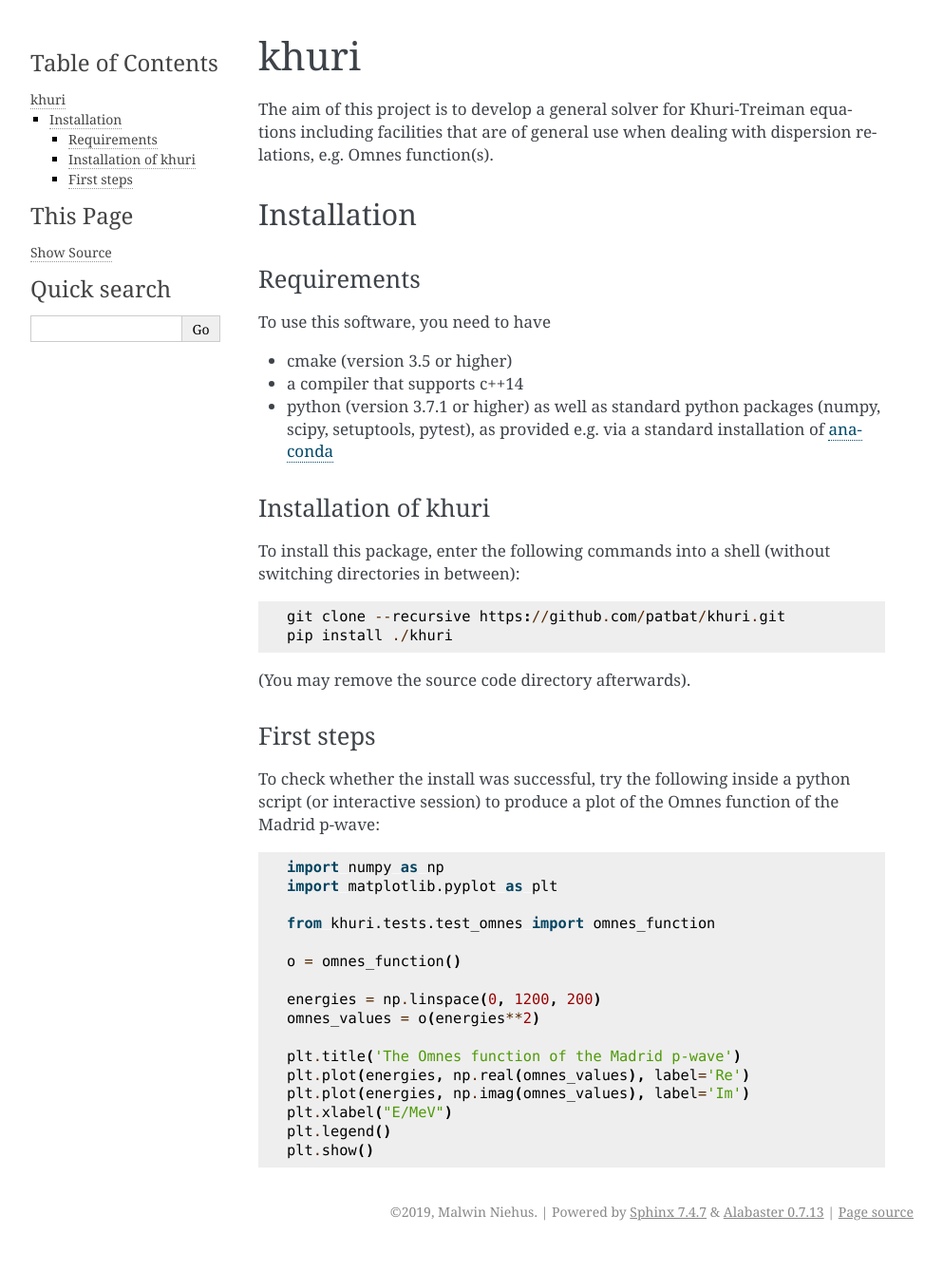
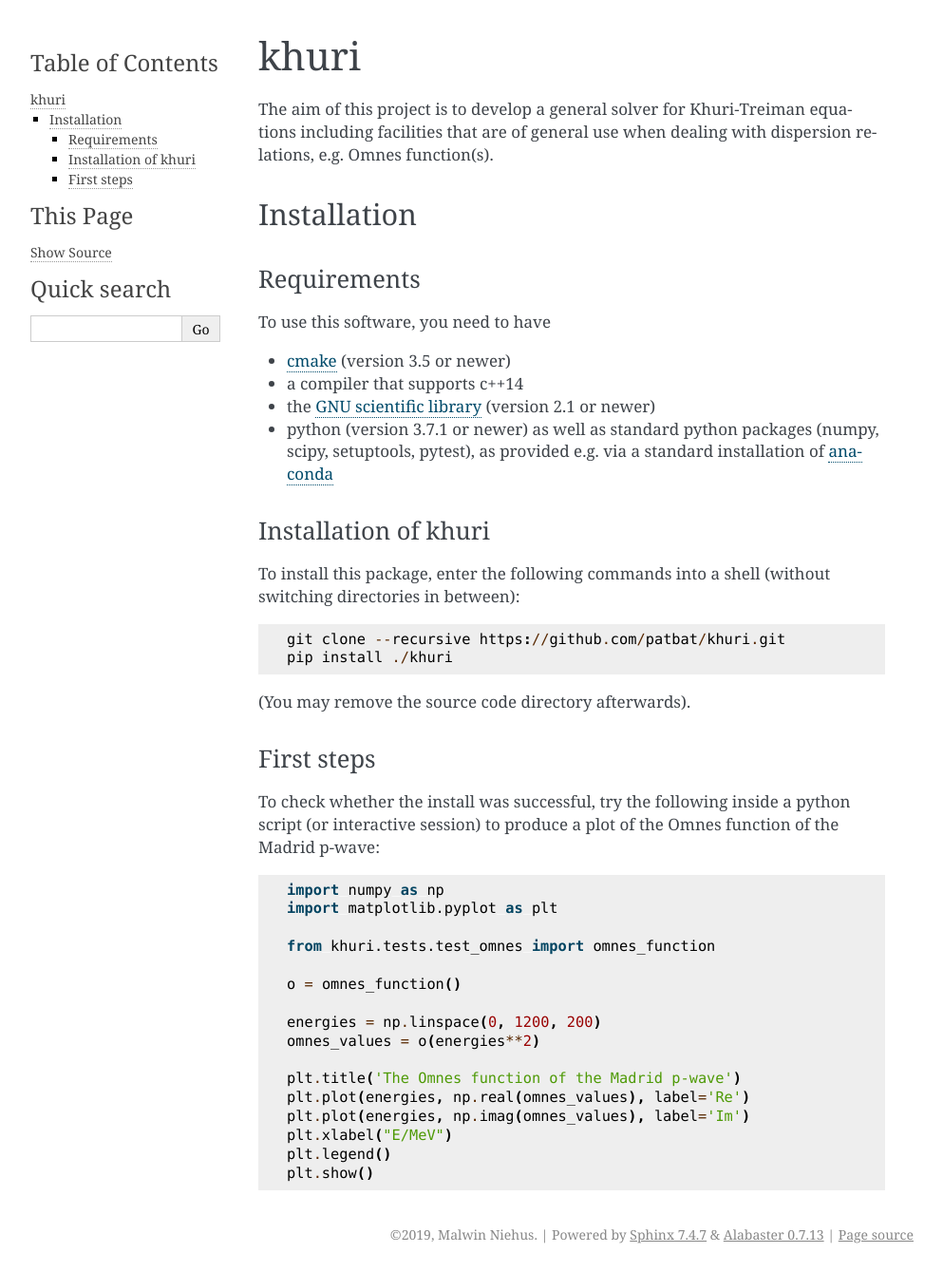
Before and after one commit to patbat/khuri, a Sphinx documentation site: the page built from docs/index.rst, in a window 1280 px wide. Shown: the whole page at 95% size, without its empty margins (148-1141 px from the left). Built offline with Sphinx 7.4.7, drawn with Linux system fonts in a browser that asks for light colours; before the commit the page ends 1315 px from its top, so only the background shows below that.

Commit message:
added requirement: gsl

```diff
--- a/docs/index.rst
+++ b/docs/index.rst
@@ -24,9 +24,11 @@ Requirements
 
 To use this software, you need to have
 
-* cmake (version 3.5 or higher)
+* `cmake <https://cmake.org/>`_ (version 3.5 or newer)
 * a compiler that supports c++14
-* python (version 3.7.1 or higher) as well as
+* the `GNU scientific library <https://www.gnu.org/software/gsl/>`_ (version
+  2.1 or newer)
+* python (version 3.7.1 or newer) as well as
   standard python packages (numpy, scipy, setuptools, pytest), as
   provided e.g. via a standard installation of
   `anaconda <https://www.anaconda.com/distribution/>`_
```
